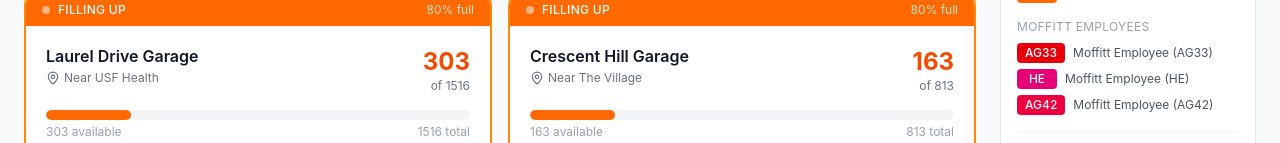
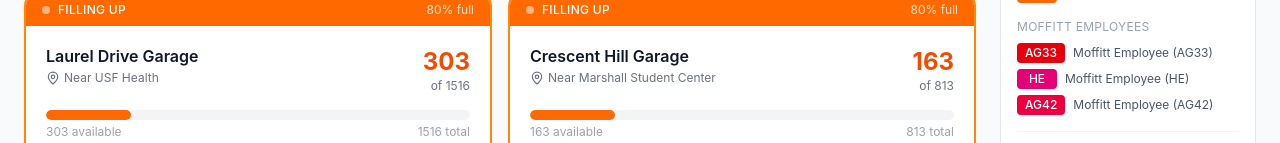
Before and after one commit to KRISHNA-05-06/smart-parking-website, a React (Vite) app: page /#/ in a window 1280 px wide. Shown: the part 809-952 px from the top of the page. Built offline with nearby package versions, Linux system fonts and the light colour scheme.

Commit message:
Update location for 'crescent' parking lot

```diff
--- a/src/data/parkingLots.ts
+++ b/src/data/parkingLots.ts
@@ -1490,7 +1490,7 @@
   if (lotName.includes('beard')) return 'Near Engineering';
   if (lotName.includes('collins')) return 'Near Library';
   if (lotName.includes('laurel')) return 'Near USF Health';
-  if (lotName.includes('crescent')) return 'Near The Village';
+  if (lotName.includes('crescent')) return 'Near Marshall Student Center';
 
   // Extract lot number
   const lotMatch = lotId.match(/lot-(\d+[a-z]?|[a-z-]+)/);
```
